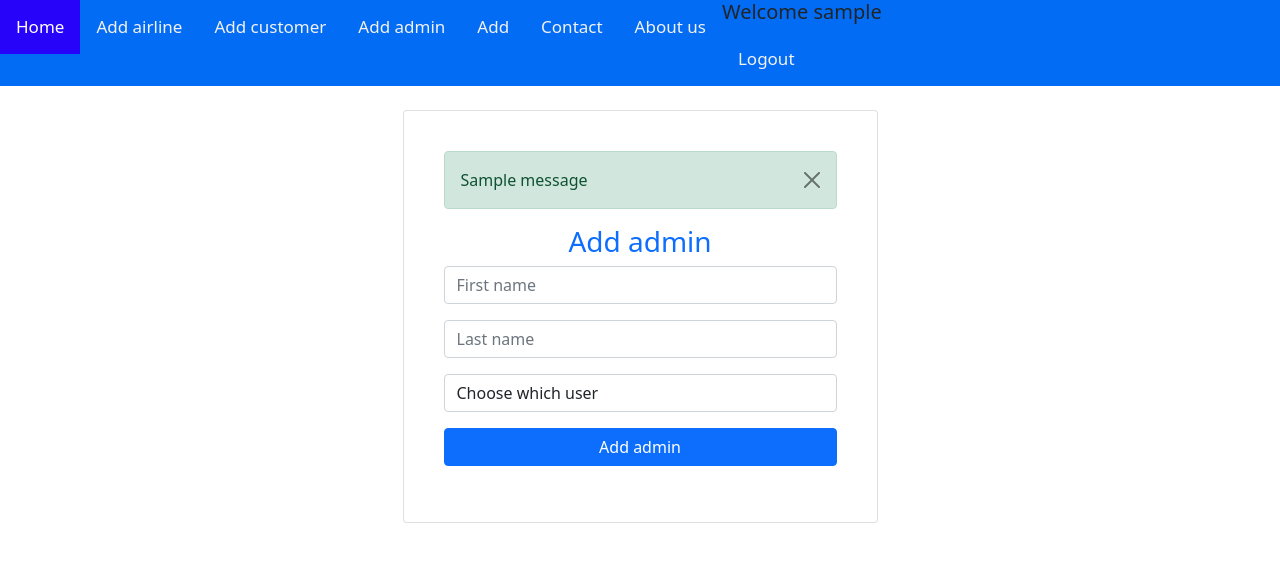
After one commit to ofir6bd/flight-web-mySQL-Flask-React, a Flask app: page /add_admin in a window 1280 px wide. The commit adds this page. Shown: the top 562 px of the page. Run offline with Flask 2, Linux system fonts and the light colour scheme; a user stored in the database is signed in; tables that the repository leaves empty hold one stand-in row (values such as "Sample post"); one stand-in notice (Sample message) is shown; parts of the project's set-up code (start-up, migrations or seed data) failed here and were passed over; some libraries are stand-ins or nearby versions.

Commit message:
finished add admin

```diff
--- a/Forms_templates/admin_forms.py
+++ b/Forms_templates/admin_forms.py
@@ -60,6 +60,17 @@ def get_customer_user_list():
             final_list.append((i.id, i.username))
     return final_list
 
+def get_admin_user_list():
+    final_list = []
+    final_list.append((0, 'Choose which user'))
+    fac_obj = AnonymousFacade()
+    users = fac_obj.get_all_users()
+    #TODO create join table and not use 2 as filter to if
+    for i in users:
+        if i.user_role == 1:
+            final_list.append((i.id, i.username))
+    return final_list
+
 
 class add_airline_form(FlaskForm):
     name = StringField('Name', validators=[DataRequired()])
@@ -100,3 +111,12 @@ class add_customer_form(FlaskForm):
         item = Customers.query.filter_by(credit_card_no=credit_card_no.data).first()
         if item is not None:
             raise ValidationError('Please use a different credit_card_no.')
+
+class add_admin_form(FlaskForm):
+    first_name = StringField(validators=[DataRequired()])
+    last_name = StringField(validators=[DataRequired()])
+    user = SelectField('Users', coerce=int, validators=[DataRequired()])
+
+    def __init__(self, *args, **kwargs):
+        super(add_admin_form, self).__init__(*args, **kwargs)
+        self.user.choices = get_admin_user_list()
--- a/Routes_files/admin_routes.py
+++ b/Routes_files/admin_routes.py
@@ -14,7 +14,7 @@ from Forms_templates.customer_forms import update_customer_form
 from flask import Flask, redirect, url_for,request, render_template, session, flash
 from flask_login import UserMixin, login_user, LoginManager,login_required, logout_user,current_user
 from per_req_Wrappers import require_admin_role
-from Forms_templates.admin_forms import add_airline_form,add_customer_form
+from Forms_templates.admin_forms import add_airline_form,add_customer_form,add_admin_form
 from models import UserRoles,Users,Administrators,Customers, Countries,AirlineCompanies,Flights,Tickets
 from app import db
 from Facades.AdministratorFacade import AdministratorFacade
@@ -47,7 +47,6 @@ def add_customer():
     if form.validate_on_submit():
         fac_obj = AdministratorFacade(id=form.user.data)
         user = fac_obj.get_user_by_id()
-        # first_name,last_name,address,phone_no,credit_card_no
         fac_obj = AdministratorFacade(first_name=form.first_name.data,\
                                       last_name=form.last_name.data,\
                                          address=form.address.data,\
@@ -63,3 +62,24 @@ def add_customer():
         title="Add customer",
         btn_action="Add customer",
         )
+
+@login_required
+@require_admin_role
+def add_admin():
+    form = add_admin_form()
+    if form.validate_on_submit():
+        fac_obj = AdministratorFacade(id=form.user.data)
+        user = fac_obj.get_user_by_id()
+        fac_obj = AdministratorFacade(first_name=form.first_name.data,\
+                                      last_name=form.last_name.data,\
+                                       user_id=user.id)
+        res = fac_obj.add_administrator()
+        if res:
+            flash(f"Admin added", "success")
+        return redirect(url_for('index'))
+    return render_template("admin/add_admin.html",
+        form=form,
+        text="Add admin",
+        title="Add admin",
+        btn_action="Add admin",
+        )
--- a/routes.py
+++ b/routes.py
@@ -28,7 +28,7 @@ from werkzeug.routing import BuildError
 from Forms_templates.general_forms import search_flights_form
 from per_req_Wrappers import *
 from Routes_files.customer_routes import update_customer
-from Routes_files.admin_routes import add_airline,add_customer
+from Routes_files.admin_routes import add_airline,add_customer,add_admin
 
 # from Routes_files.customer_routes import *
 
@@ -148,6 +148,7 @@ app.add_url_rule('/update_customer', view_func=update_customer, methods=("GET",
 # admin routes
 app.add_url_rule('/add_airline', view_func=add_airline,  methods=("GET", "POST"), strict_slashes=False)
 app.add_url_rule('/add_customer', view_func=add_customer,  methods=("GET", "POST"), strict_slashes=False)
+app.add_url_rule('/add_admin', view_func=add_admin,  methods=("GET", "POST"), strict_slashes=False)
 
 
 # Airline company routes
--- /dev/null
+++ b/templates/admin/add_admin.html
@@ -0,0 +1,80 @@
+{% extends "base.html" %}
+{% block title%} {{ title }} {% endblock %}
+{% block content%}
+<div class="container">
+    <div class="row mt-4">
+        <div class="col-lg-5 col-md-6 m-auto card p-4">
+            <form action="{{ request.path }}" method="POST" class="card-body">
+                {{ form.csrf_token }}
+
+                {% with messages = get_flashed_messages(with_categories=true) %}
+                <!-- Categories: success (green), info (blue), warning (yellow), danger (red) -->
+                {% if messages %}
+                {% for category, message in messages %}
+                <div class="alert alert-{{category}} alert-dismissible fade show" role="alert">
+                    {{ message }}
+                    <button type="button" class="btn-close" data-bs-dismiss="alert" aria-label="Close"></button>
+                </div>
+                {% endfor %}
+                {% endif %}
+                {% endwith %}
+
+                <div class="text-center">
+                    <!-- <h2>User Authentication in Flask</h2> -->
+                    <h3 class="text-primary">{{ text }}</h3>
+                </div>
+
+
+                <div class="form-group mb-3">
+                    {{ form.first_name(class_="form-control",placeholder="First name")}}
+                </div>
+                {% for error in form.first_name.errors %}
+                <div class="alert alert-warning alert-dismissible fade show" role="alert">
+                    {{ error }}
+                    <button type="button" class="btn-close" data-bs-dismiss="alert" aria-label="Close"></button>
+                </div>
+                {% endfor%}
+
+                <div class="form-group mb-3">
+                    {{ form.last_name(class_="form-control",placeholder="Last name")}}
+                </div>
+                {% for error in form.last_name.errors %}
+                <div class="alert alert-warning alert-dismissible fade show" role="alert">
+                    {{ error }}
+                    <button type="button" class="btn-close" data-bs-dismiss="alert" aria-label="Close"></button>
+                </div>
+                {% endfor%}
+
+                <div class="form-group mb-3">
+                    {{ form.user(class_="form-control",placeholder="user")}}
+                </div>
+                {% for error in form.user.errors %}
+                <div class="alert alert-warning alert-dismissible fade show" role="alert">
+                    {{ error }}
+                    <button type="button" class="btn-close" data-bs-dismiss="alert" aria-label="Close"></button>
+                </div>
+                {% endfor%}
+
+
+                <div class="text-center">
+
+                    <div class="d-grid gap-2">
+                        <button type="submit" class="btn btn-block btn-primary mb-3"> {{ btn_action }} </button>
+                    </div>
+
+                    <!-- <p>
+                        {% if request.path != '/register/' %}
+                        New here?
+                        <a href="{{url_for('register')}}">Create account</a>
+                        {% else %}
+                        Already have an account?
+                        <a href="{{url_for('login')}}">Login</a>
+                        {% endif %}
+                    </p> -->
+
+                </div>
+            </form>
+        </div>
+    </div>
+</div>
+{% endblock %}
--- a/templates/base.html
+++ b/templates/base.html
@@ -20,6 +20,7 @@
         {% if session['user_role'] == 'admin': %}
             <a href="{{url_for('add_airline')}}">Add airline</a>
             <a href="{{url_for('add_customer')}}">Add customer</a>
+            <a href="{{url_for('add_admin')}}">Add admin</a>
         {% endif %}
         {% if session['user_role'] == 'airline': %}
         <a href="">Add</a>
```
Also changed, not shown: Facades/AdministratorFacade.py (+4 -3 lines).
